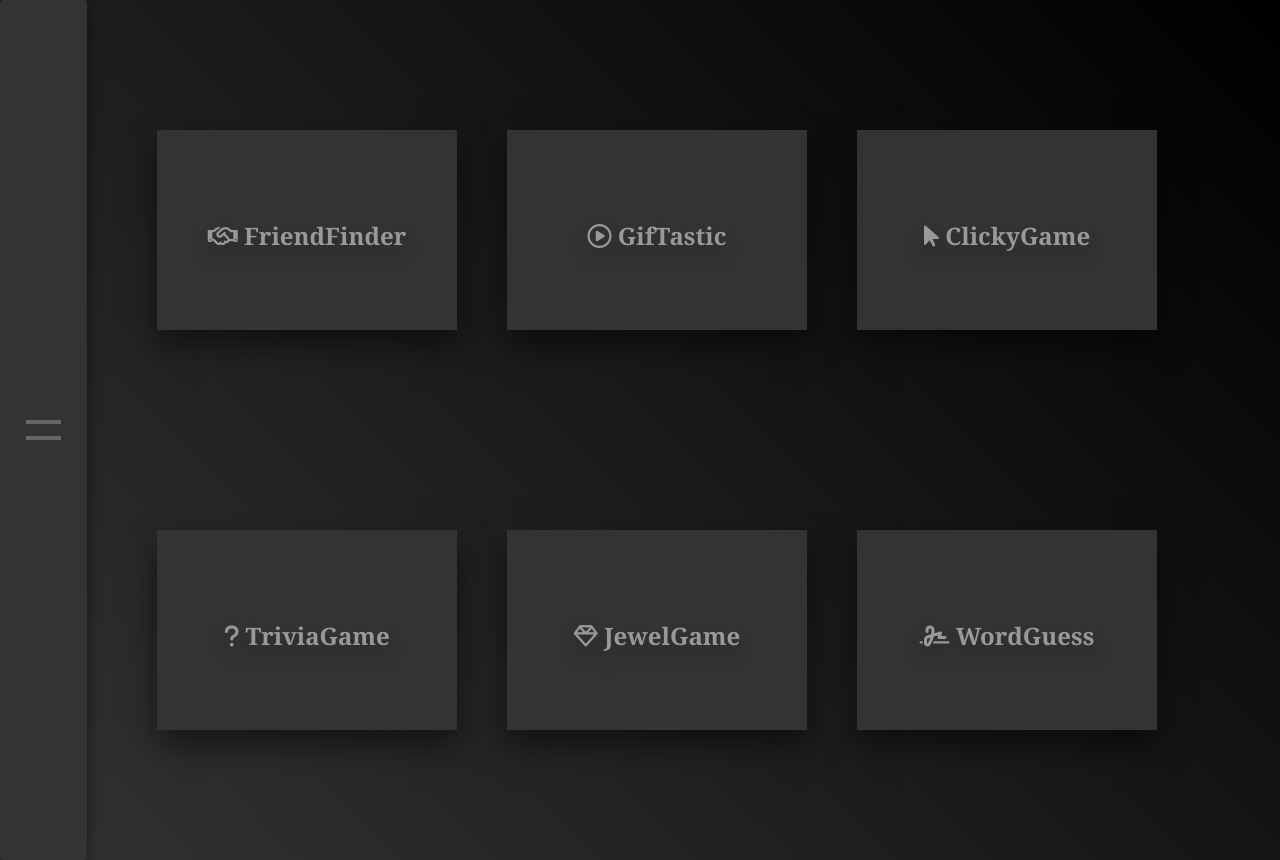
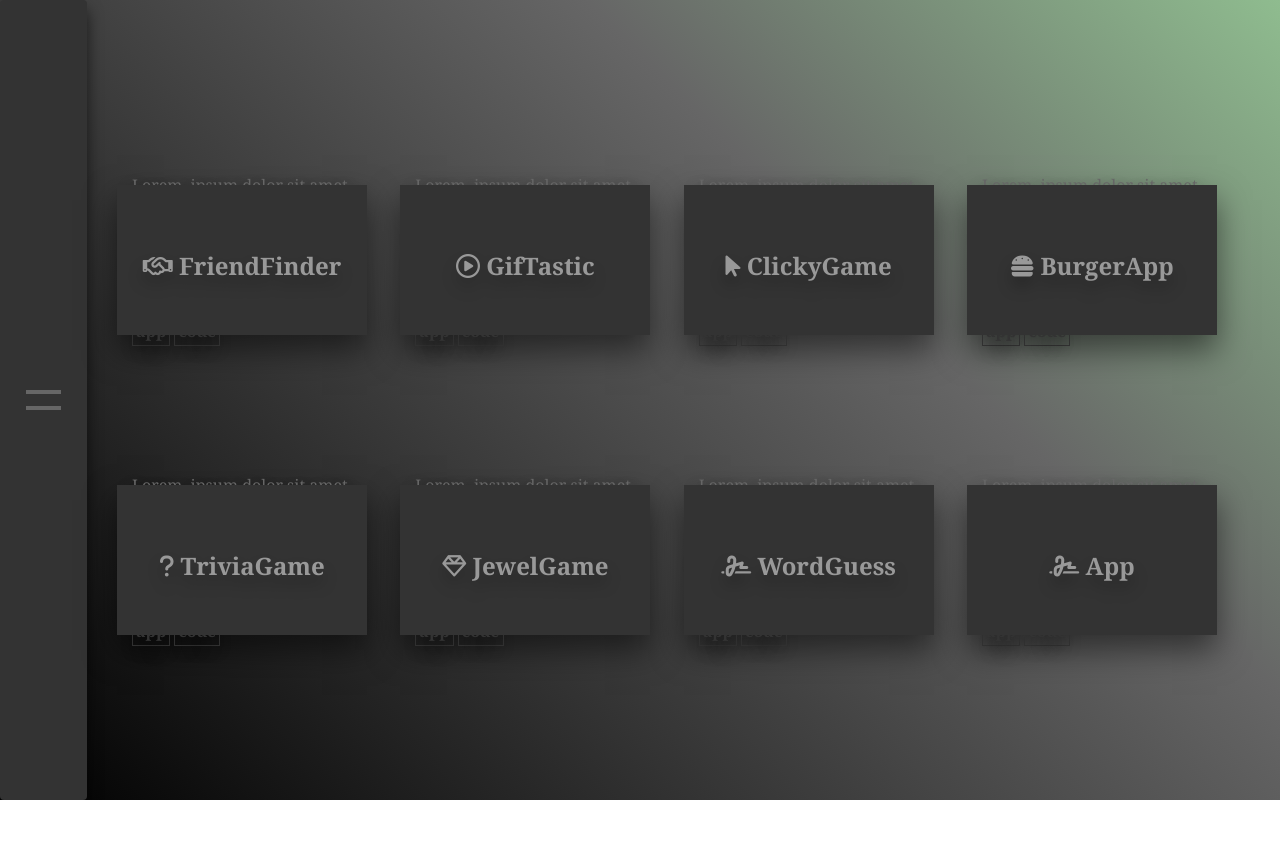
Before and after one commit to AimesAguilera/Portfolio, a plain HTML site: page projects.html in a window 1280 px wide. After the commit the page ends 800 px from the top, so only its background shows below. Drawn offline with Linux system fonts and the light colour scheme.

Commit message:
add style updates

```diff
--- a/assets/css/style.css
+++ b/assets/css/style.css
@@ -3,7 +3,7 @@ body {
     padding: 0;
     display: flex;
     min-height: 100vh;
-    background: linear-gradient(45deg, #333, #000);
+    background: linear-gradient(45deg,#000, #333, #666, #8FBC8F);
     font-family: Georgia;
 }
 
@@ -35,7 +35,7 @@ body {
     transition: 0.5s;
     border-radius: 4px;
     overflow: hidden;
-    box-shadow: 0 10px 15px rgba(0,0,0,.5);
+    box-shadow: 0 10px 15px rgba(0,0,0,.6);
 }
 
 .nav input {
@@ -98,11 +98,11 @@ body {
 
 
 /* ========== PROJECTS STUFF ========== */
-.container #projects {
-    padding-left: 40px;
-    padding-right: 40px;
+#projects {
+    padding-left: 30px;
+    padding-right: 30px;
     padding-top: 0;
-    width: 1000px;
+    width: 1100px;
     position: relative;
     display: flex;
     justify-content: space-between;
@@ -110,11 +110,12 @@ body {
 
 .container .card {
     position: relative;
+    margin: 0;
 }
 
 .container .card .face {
-    width: 300px;
-    height: 200px;
+    width: 250px;
+    height: 150px;
     transition: 0.5s;
 }
 
@@ -149,17 +150,18 @@ body {
 
 .container .card .face.face2 {
     position: relative;
-    background: #fff;
+    background: #333;
     display: flex;
     justify-content: center;
     align-items: center;
     padding: 15px;
     box-sizing: border-box;
     box-shadow: 0 15px 30px rgba(0,0,0,.5);
-    transform: translateY(-100px);
+    transform: translateY(-50px);
 }
 .container .card:hover .face.face2 {
     transform: translateY(0);
+    background: #fff;
 }
 
 .container .card .face.face2 .content p {
--- a/projects.html
+++ b/projects.html
@@ -21,8 +21,7 @@
         </ul>
     </div>
 
-    <div class='container'>
-        <div class='content' id='projects'>
+    <div class='container' id='projects'>
 
         <div class='row'>
             <div class='card'>
@@ -136,7 +135,39 @@
             </div>
         </div>
 
+        <div class='row'>
+            <div class='card'>
+                <div class='face face1'>
+                    <div class='content'>
+                        <h3><i class="fas fa-hamburger"></i> BurgerApp </h3>
                     </div>
+                </div>
+                <div class='face face2'>
+                    <div class='content'>
+                        <p>Lorem, ipsum dolor sit amet consectetur adipisicing elit. Impedit maiores vero
+                            perspiciatis veritatis accusantium nulla earum culpa nihil!</p>
+                        <a href='https://radiant-journey-71525.herokuapp.com/' target='_blank'> app </a>
+                        <a href='https://github.com/AimesAguilera/BurgersApp' target='_blank'> code </a>
+                    </div>
+                </div>
+            </div>
+            <div class='card'>
+                <div class='face face1'>
+                    <div class='content'>
+                        <h3><i class="fas fa-signature"></i> App </h3>
+                    </div>
+                </div>
+                <div class='face face2'>
+                    <div class='content'>
+                        <p>Lorem, ipsum dolor sit amet consectetur adipisicing elit. Impedit maiores vero
+                            perspiciatis veritatis accusantium nulla earum culpa nihil!</p>
+                        <a href='#' target='_blank'> app </a>
+                        <a href='https://github.com/AimesAguilera/WordGuess' target='_blank'> code </a>
+                    </div>
+                </div>
+            </div>
+        </div>
+
     </div>
 
 </body>
```
Lines whose indentation alone changed are shown as unchanged.
